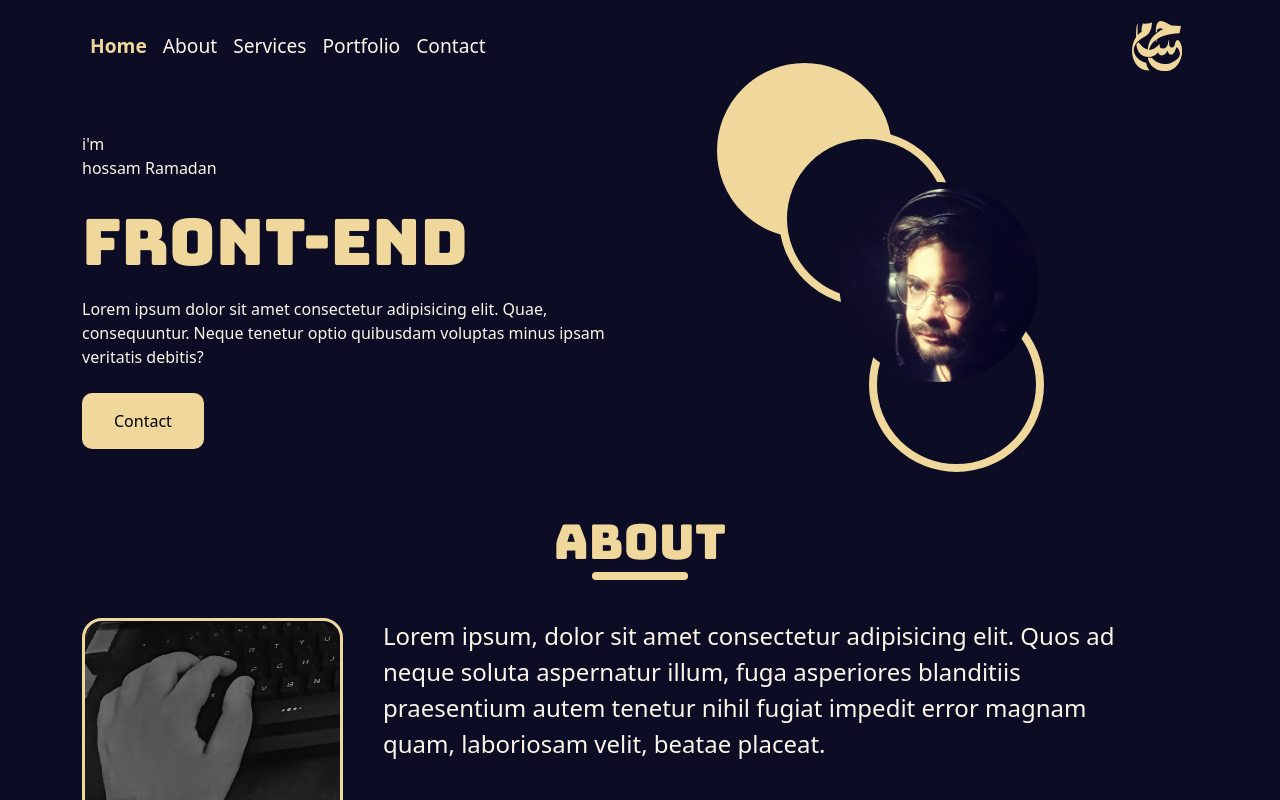
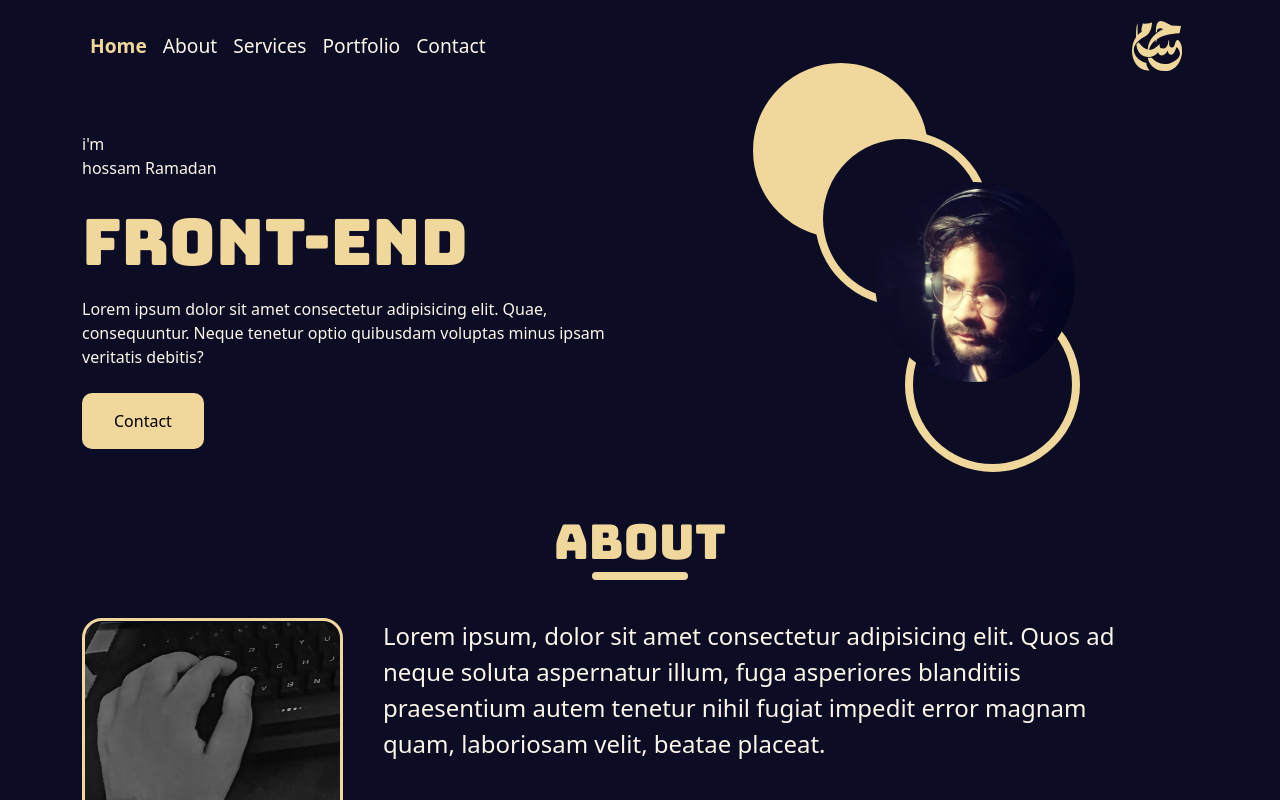
Before and after one commit to HossamRamadan667/hossam-ramadan, a React (Create React App) app: page / in a window 1280 px wide. Shown: the top 800 px of the page. Built offline with nearby package versions, Linux system fonts and the light colour scheme.

Commit message:
center hero image with margin

```diff
--- a/src/css/index.css
+++ b/src/css/index.css
@@ -128,8 +128,7 @@ section.hero .img {
 	position: relative;
 	width: 200px;
 	height: 200px;
-	top: 0;
-	right: -25%;
+	margin: 0 auto;
 	transform: translate(25%, 25%);
 }
 
```
